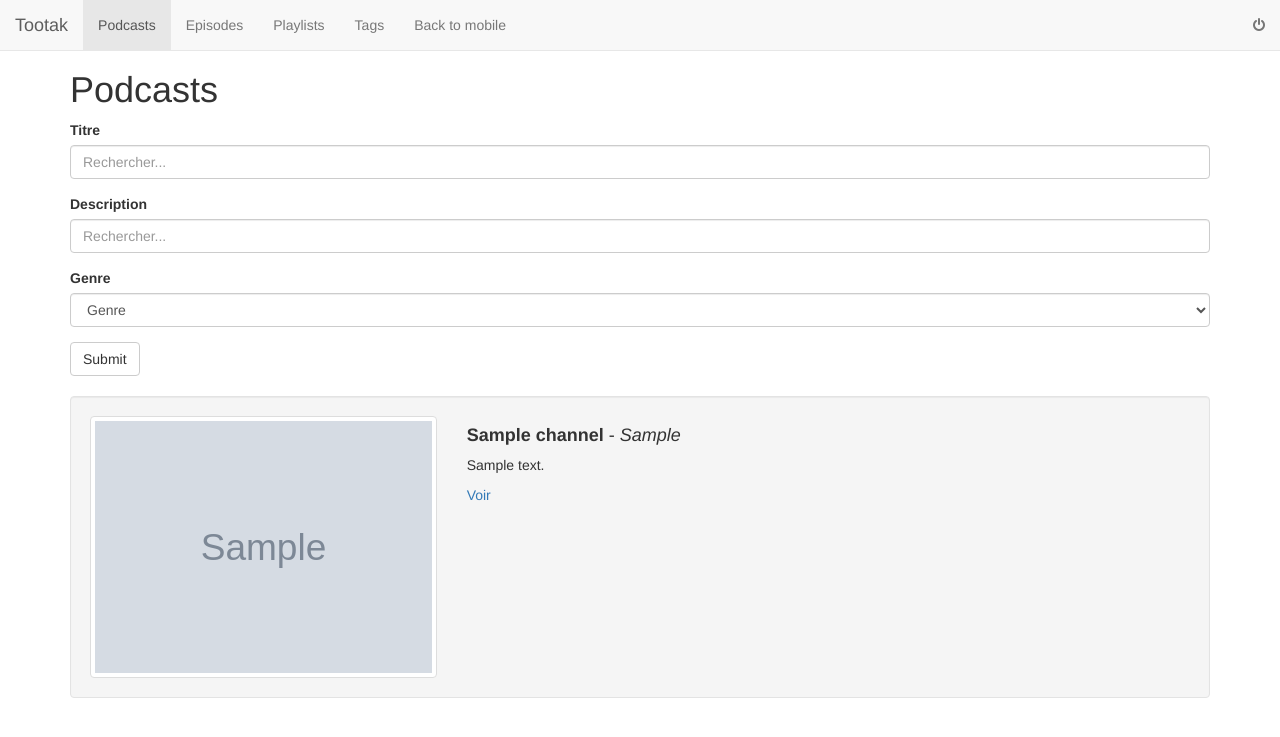
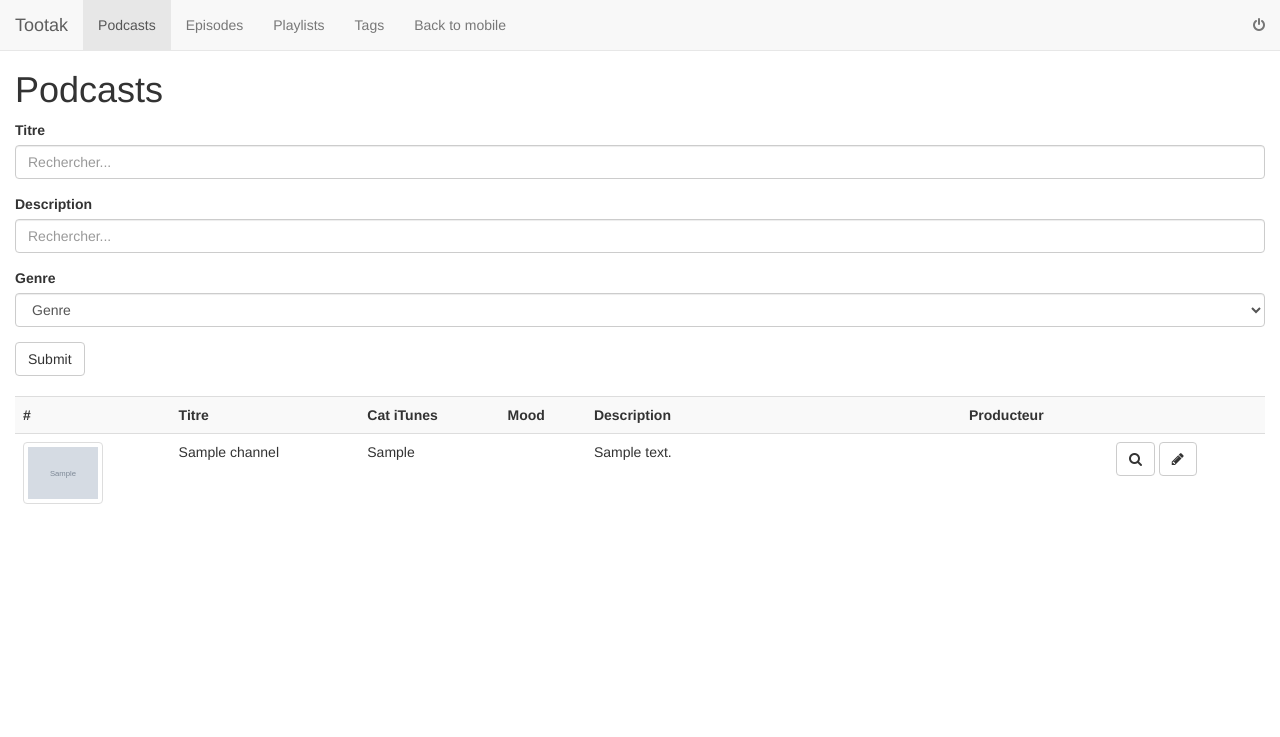
Before and after one commit to jypllx/stars, a Flask app: page /bo/channels/ in a window 1280 px wide. Shown: the top 737 px of the page. Run offline with Flask 2, Linux system fonts and the light colour scheme; a user stored in the database is signed in; tables that the repository leaves empty hold one stand-in row (values such as "Sample post"); grey boxes marked "Sample" are stand-in pictures; some libraries are stand-ins or nearby versions.

Commit message:
reworked UI, refactor

```diff
--- a/web/models.py
+++ b/web/models.py
@@ -1,5 +1,5 @@
 from app import db
-from podtime import PodTime
+from parser.podtime import PodTime
 from flask.ext.security import UserMixin, RoleMixin
 
 class Channel(db.Model):
--- a/web/templates/_base.html
+++ b/web/templates/_base.html
@@ -39,7 +39,7 @@
       </div>
     </div>
   </nav>
-  <div class="container" id="main">
+  <div class="container-fluid" id="main">
     <!-- child template -->
     {% block content %}{% endblock %}
   </div>
--- a/web/templates/channels/index.html
+++ b/web/templates/channels/index.html
@@ -27,26 +27,28 @@
 </div>
 <br/>
 <div>
-    <table>
+    <table class="table table-striped table-hover">
+        <tr>
+            <th>#</th>
+            <th>Titre</th>
+            <th>Cat iTunes</th>
+            <th>Mood</th>
+            <th>Description</th>
+            <th>Producteur</th>
+            <th></th>
+        </tr>
         {% for channel in channels %}
-        <div class="well" id="{{channel.id}}">
-            <div class="row">
-                <div class="col-xs-4">
-                    <img src="{{channel.img_url}}" class="img-thumbnail">
-                </div>
-                <div class="col-xs-8">
-                   <h4>
-                    <strong>{{channel.name}}</strong> - <em>{{channel.genre}}</em>
-                </h4>
-                <p>{{channel.description}}</p>
-                <div>
-                    <a href="{{url_for('channels_get', id=channel.id)}}">Voir</a>
-                </div>
-            </div>
-        </div>
-    </div>
-    {% endfor %}
-</table>
+        <tr id="{{channel.id}}">
+            <td><img src="{{channel.img_url}}" class="img-thumbnail" height="80" width="80"></td>
+            <td>{{channel.name}}</td>
+            <td>{{channel.genre}}</td>
+            <td></td>
+            <td style="width: 30%;word-wrap: break-word;">{{channel.description}}</td>
+            <td></td>
+            <td><a class='btn btn-default' href="{{url_for('channels_get', id=channel.id)}}"><i class="fa fa-search"></i></a>&nbsp;<a class='btn btn-default' href="{{url_for('channels_get', id=channel.id)}}"><i class="fa fa-pencil"></i></a></td>
+        </tr>
+        {% endfor %}
+    </table>
 </div>
 
 {% endblock %}
```
Also changed, not shown: web/templates/channels/view.html (+24 -3 lines), web/parser/podtime.py (renamed from web/podtime.py).
